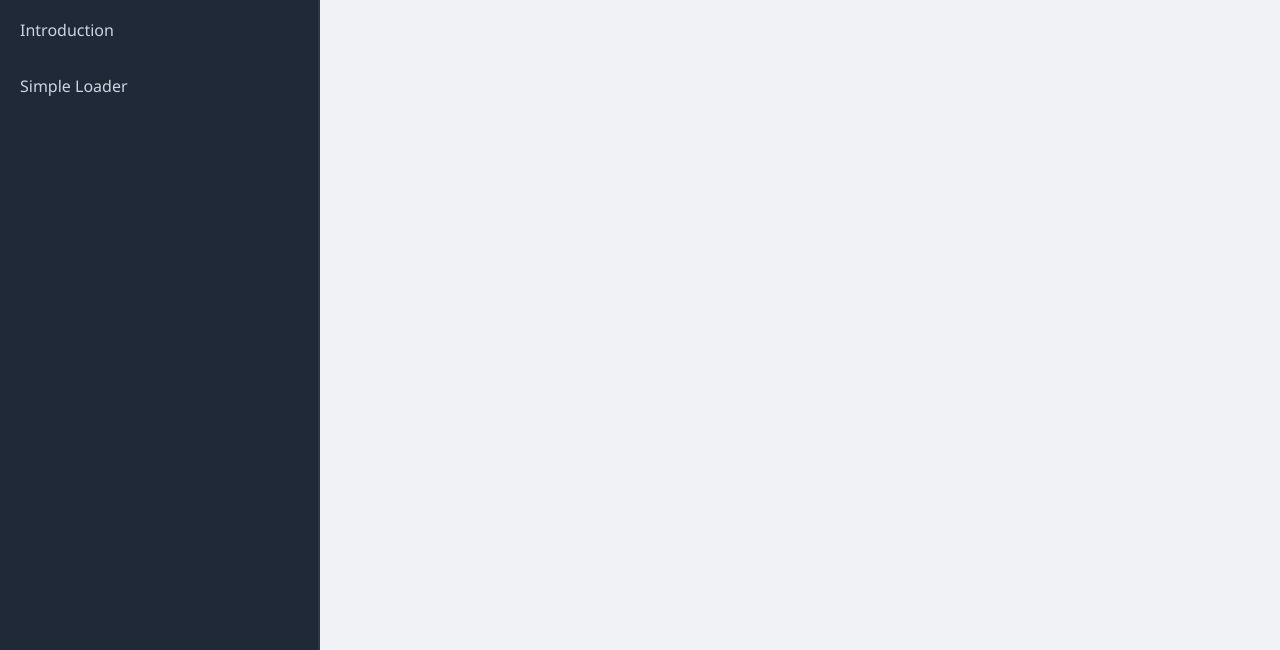
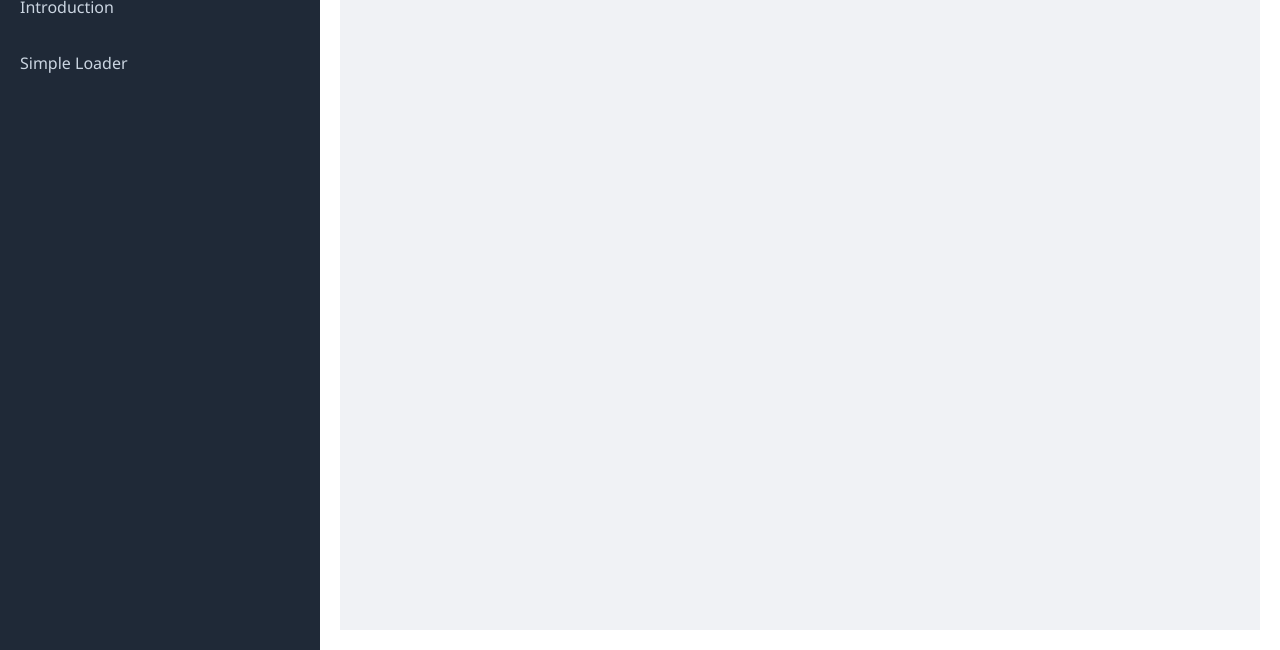
Before and after one commit to duckbillsecurity/duckbillsecurity.github.io, a plain HTML site: page index.html in a window 1280 px wide. Shown: the part 150-800 px from the top of the page. Drawn offline with Linux system fonts and the light colour scheme.

Commit message:
Update styles.css

```diff
--- a/styles.css
+++ b/styles.css
@@ -1,10 +1,15 @@
+/* Reset default margins and paddings */
+* {
+    margin: 0;
+    padding: 0;
+    box-sizing: border-box;
+}
+
 body {
-    margin: 0;
     font-family: 'Segoe UI', Tahoma, Geneva, Verdana, sans-serif;
     background-color: #f0f2f5;
     display: flex;
     height: 100vh;
-    overflow: hidden;
 }
 
 #menu {
@@ -12,17 +17,13 @@ body {
     background-color: #1f2937;
     color: #ffffff;
     padding: 20px;
-    box-sizing: border-box;
-    position: fixed; /* Keeps the menu fixed in place */
-    height: 100%; /* Ensures the menu takes full height */
-    overflow-y: auto; /* Allows scrolling if content overflows */
-    border-right: 2px solid #2d3748;
+    height: 100vh;
+    overflow-y: auto;
 }
 
 #menu h2 {
     font-size: 1.75em;
     margin-bottom: 20px;
-    color: #e2e8f0;
 }
 
 #menu a {
@@ -42,9 +43,10 @@ body {
 }
 
 #content {
-    margin-left: 25%; /* Space for the menu */
-    width: 75%; /* Ensures the iframe takes the remaining width */
-    height: 100vh; /* Ensures the iframe takes full height */
-    border: none; /* Removes default border */
-    box-sizing: border-box; /* Ensures padding and border are included in the width and height */
+    width: 75%;
+    padding: 20px;
+    background-color: #ffffff;
+    overflow-y: auto;
+    border: none;
+    height: 100vh;
 }
```
